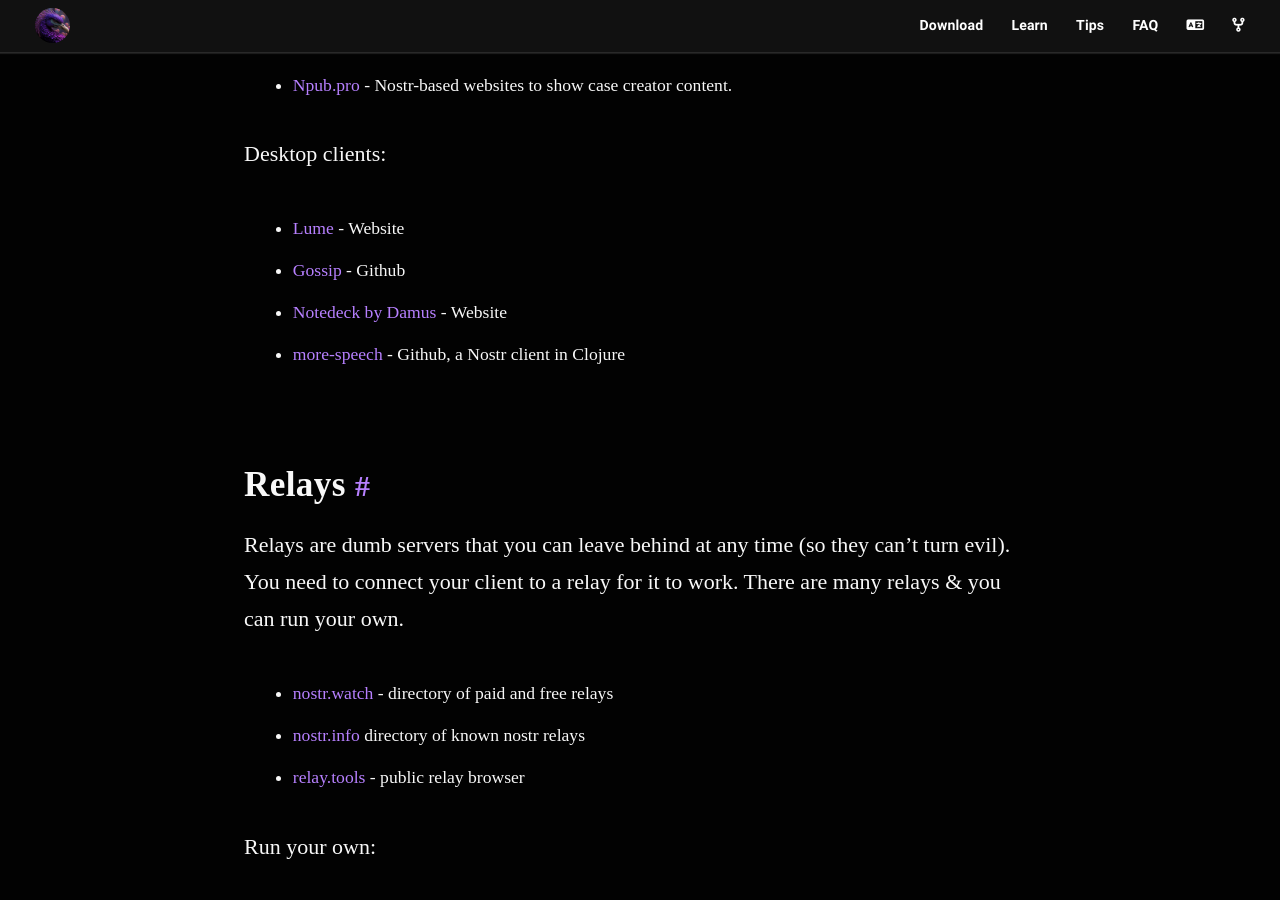
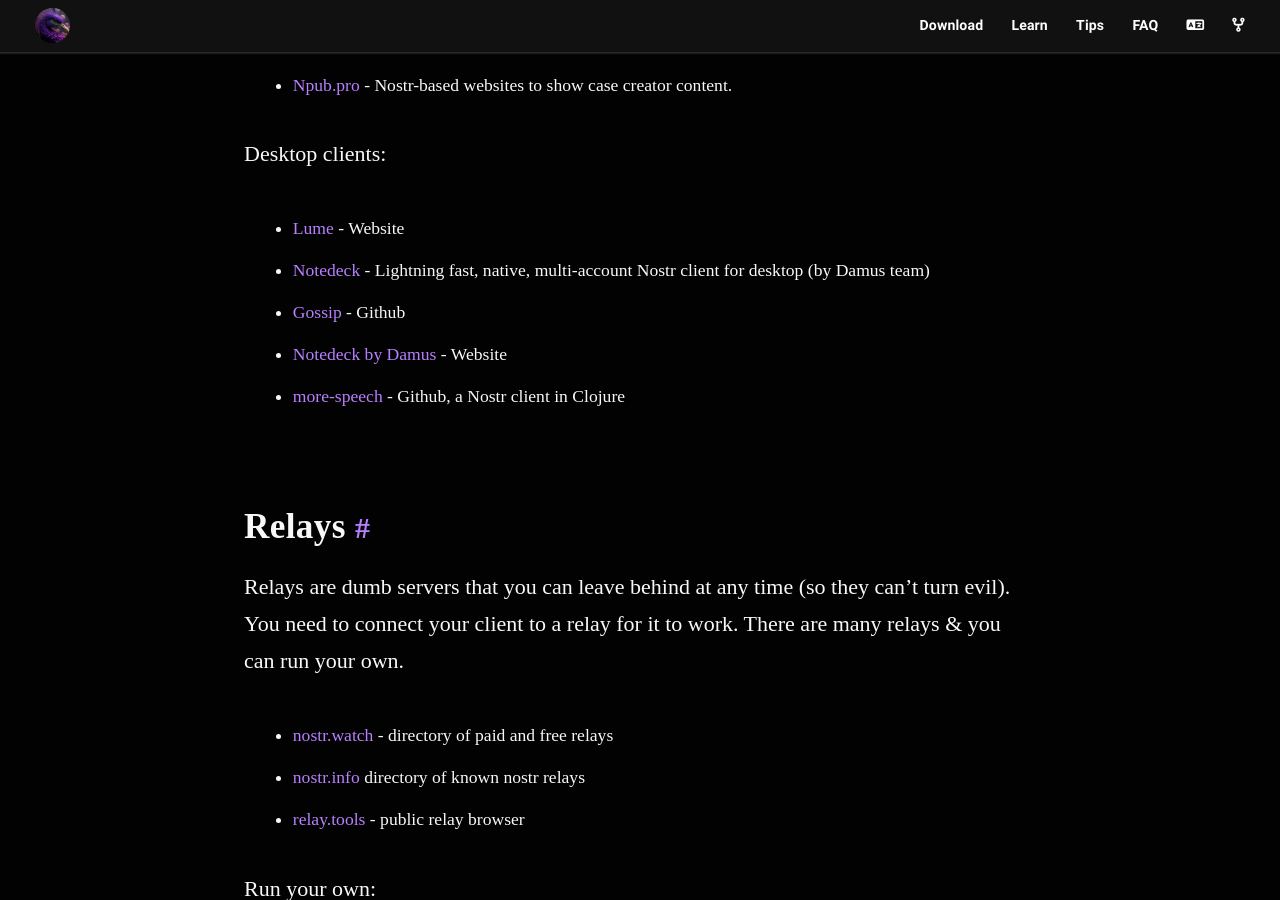
Before and after one commit to nostr-resources/nostr-resources.github.io, a Jekyll site: the page built from index.md, in a window 1280 px wide and 900 px high, scrolled down 7854 px. Built offline with Jekyll 4.4.1, drawn with Linux system fonts in a browser that asks for light colours; some web fonts are replaced.

Commit message:
feat: add Notedeck client to desktop clients list

```diff
--- a/index.md
+++ b/index.md
@@ -250,6 +250,7 @@ Web clients for content creators:
 Desktop clients:
 
 - [Lume](https://lume.nu/) - Website
+- [Notedeck](https://damus.io/notedeck/) - Lightning fast, native, multi-account Nostr client for desktop (by Damus team)
 - [Gossip](https://github.com/mikedilger/gossip) - Github
 - [Notedeck by Damus]([https://damus.io/notedeck/]) - Website
 - [more-speech](https://github.com/unclebob/more-speech) - Github, a Nostr client in Clojure
```
